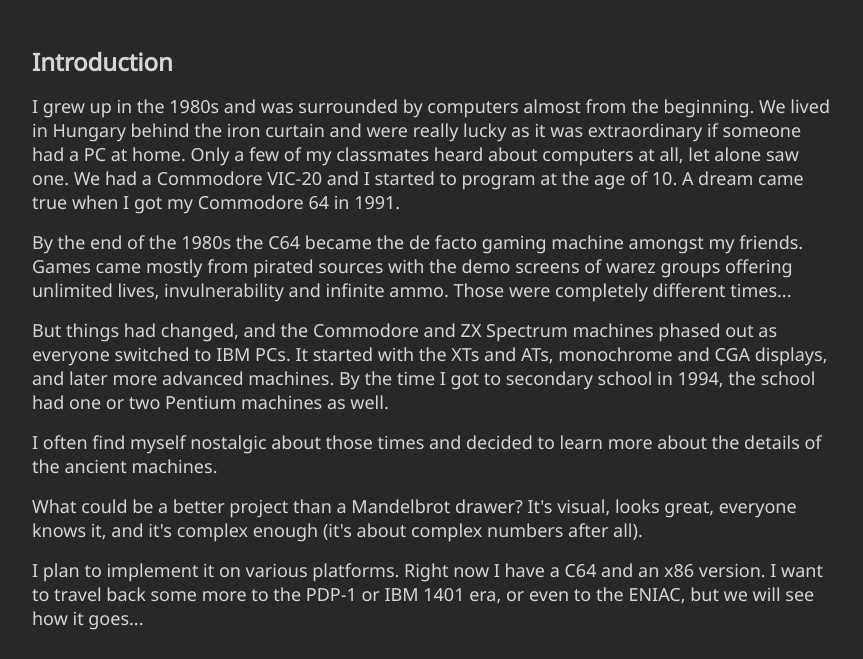
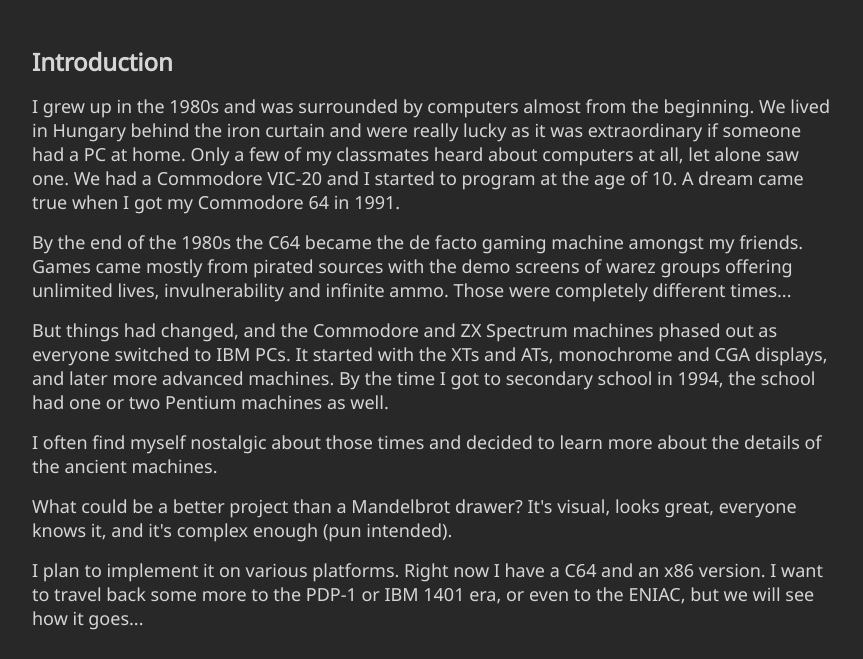
Before and after one commit to encse/mandelbrot, a plain HTML site: page docs/index.html in a window 1280 px wide. Shown: the part 289-948 px from the top of the page, without its empty margins (208-1071 px from the left). Drawn offline with Linux system fonts and the light colour scheme.

Commit message:
Update index.html

```diff
--- a/docs/index.html
+++ b/docs/index.html
@@ -33,7 +33,7 @@
 <p>By the end of the 1980s the C64 became the de facto gaming machine amongst my friends. Games came mostly from pirated sources with the demo screens of warez groups offering unlimited lives, invulnerability and infinite ammo. Those were completely different times...</p>
 <p>But things had changed, and the Commodore and ZX Spectrum machines phased out as everyone switched to IBM PCs. It started with the XTs and ATs, monochrome and CGA displays, and later more advanced machines. By the time I got to secondary school in 1994, the school had one or two Pentium machines as well.</p>
 <p>I often find myself nostalgic about those times and decided to learn more about the details of the ancient machines.</p>
-<p>What could be a better project than a Mandelbrot drawer? It's visual, looks great, everyone knows it, and it's complex enough (it's about complex numbers after all).</p>
+<p>What could be a better project than a Mandelbrot drawer? It's visual, looks great, everyone knows it, and it's complex enough (pun intended).</p>
 <p>I plan to implement it on various platforms. Right now I have a C64 and an x86 version. I want to travel back some more to the PDP-1 or IBM 1401 era, or even to the ENIAC, but we will see how it goes...</p>
 
         </article>
```
